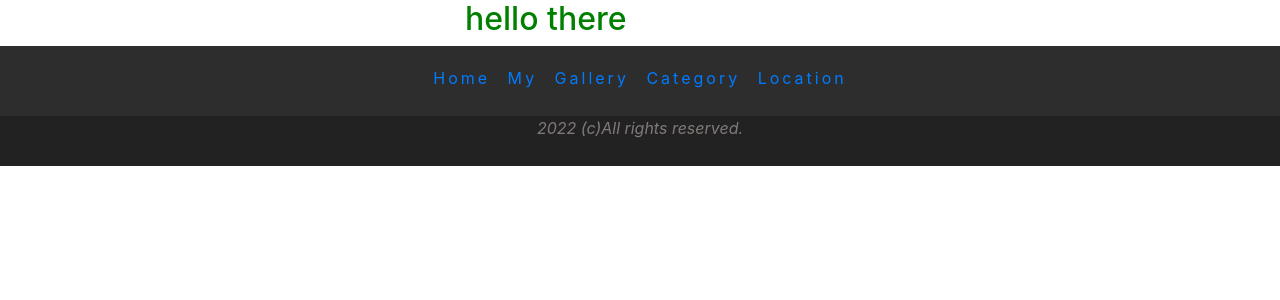
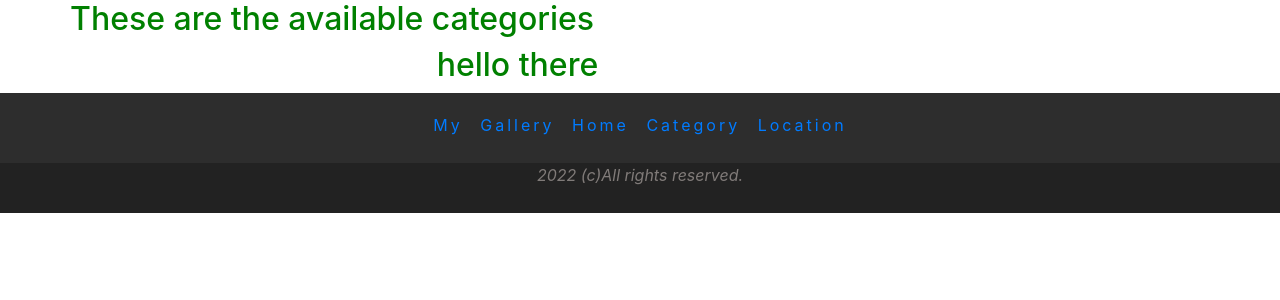
Before and after one commit to Lagat-Collete/MyGallery, a Django app: page / in a window 1280 px wide. Shown: the part 56-356 px from the top of the page. Run offline with Django 3.2, Linux system fonts and the light colour scheme; data that the repository does not hold is empty; parts of the project's set-up code (start-up, migrations or seed data) failed here and were passed over; some libraries are stand-ins or nearby versions.

Commit message:
Add a method for linkinh categories to images

```diff
--- a/Gallery/urls.py
+++ b/Gallery/urls.py
@@ -21,4 +21,5 @@
 urlpatterns = [
     path('admin/', admin.site.urls),
     path('',include('photos.urls'))
+
 ]
--- a/photos/templates/base.html
+++ b/photos/templates/base.html
@@ -23,6 +23,20 @@
 
 <body>
   {% include "navbar.html" %}
+
+   <div class="container">
+     <div class="row">
+      <h2 style="text-align: center ;">These are the available categories</h2>
+      <ul>
+        {% for category in categories %}
+        <li>
+          <a href="/category/{{category.name}}">{{category.name}}</a>
+        </li>
+        {% endfor%}
+      </ul>
+     </div>
+   </div>
+
   {% block content %}
 
   {%endblock%}
--- a/photos/templates/footer.html
+++ b/photos/templates/footer.html
@@ -1,6 +1,6 @@
 <div class="foot">
+  <a href="#my-gallery">My Gallery</a>
   <a href="">Home</a>
-  <a href="#my-gallery">My Gallery</a>
   <a href="#category">Category</a>
   <a href="#location">Location</a>
 </div>
--- a/photos/templates/index.html
+++ b/photos/templates/index.html
@@ -7,7 +7,12 @@
 {% block content %}
 {{ block.super }}
 
-<div class="container">
+    {% for image in images %}
+    <a href=""></a>
+    <img src="{{image.image.url}}" alt="image.name">
+    <p>{{image.location}}</p>
+    {% endfor %}
+  </div>
   <div class="row">
     <div class="col-md-4"></div>
     <div class="col-md-4">
--- a/photos/urls.py
+++ b/photos/urls.py
@@ -7,6 +7,7 @@
 
 urlpatterns=[
     path('',views.index, name= 'indexPhotos'),
+    path('category/<category>/', views.category_results, name = 'category'),
     path('search/', views.search_results, name='search_results')
 ]
 if settings.DEBUG:
--- a/photos/views.py
+++ b/photos/views.py
@@ -1,9 +1,17 @@
+from unicodedata import category
 from django.shortcuts import render
-from .models import Image
+from .models import Category, Image, Location
 
 # Create your views here
 def index(request):
-  return render(request,'index.html')
+  category = request.GET.get('category')
+  if category == None:
+     images = Image.objects.all()
+  else:
+    images = Image.objects.filter(category__name = category)
+
+  categories = Category.objects.all()
+  return render(request,'index.html',{'images':images, 'categories':categories})
 
 
 def search_results(request):
@@ -18,3 +26,10 @@
     else:
         message = "You haven't searched for any term"
         return render(request, 'search.html',{'message':message})
+
+def category_results(request,category):
+  images = Image.filter_by_category(category)
+  locations = Location.objects.all()
+  categories = Category.objects.all()
+  category = {'images':images,'locations':locations,'categories':categories}
+  return render(request,'category.html',category)
```
Also changed, not shown: Gallery/settings.py (+9 -3 lines), photos/models.py (line endings or trailing spaces), static/css/basephotos.css (line endings or trailing spaces), 1 other file.
